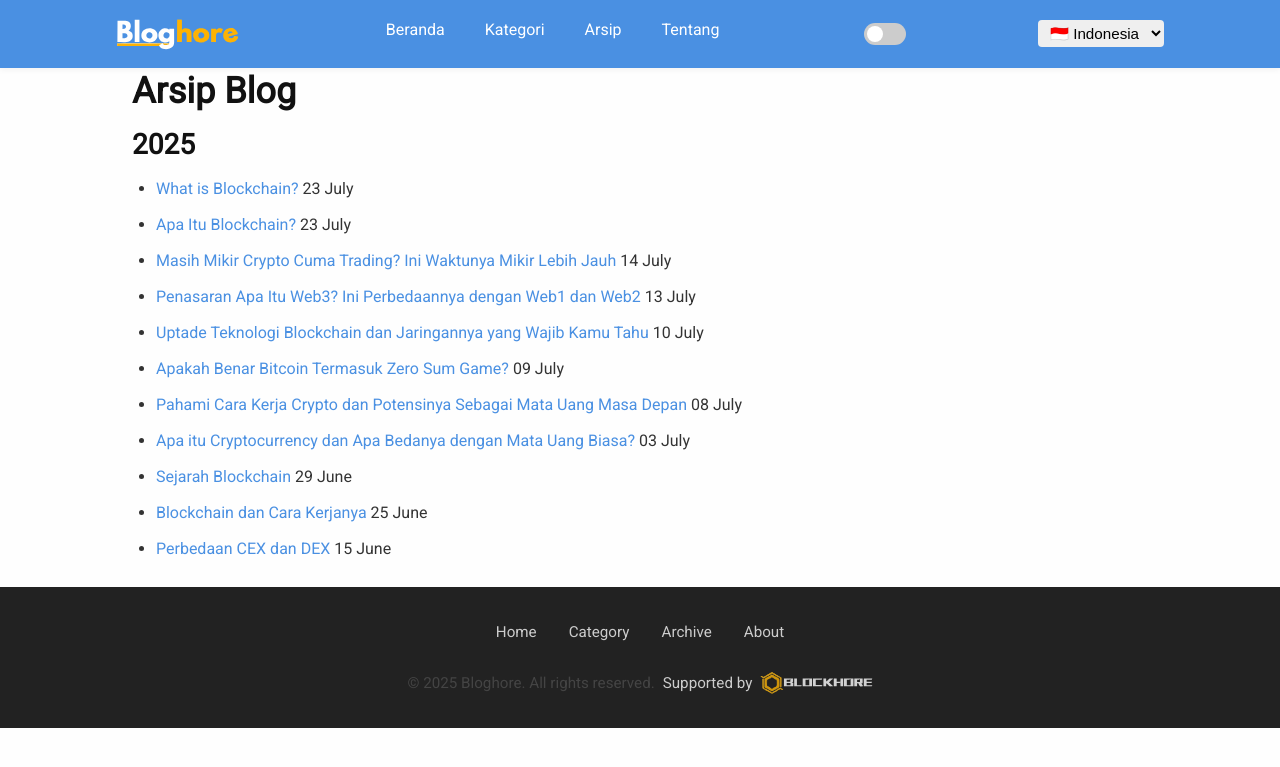
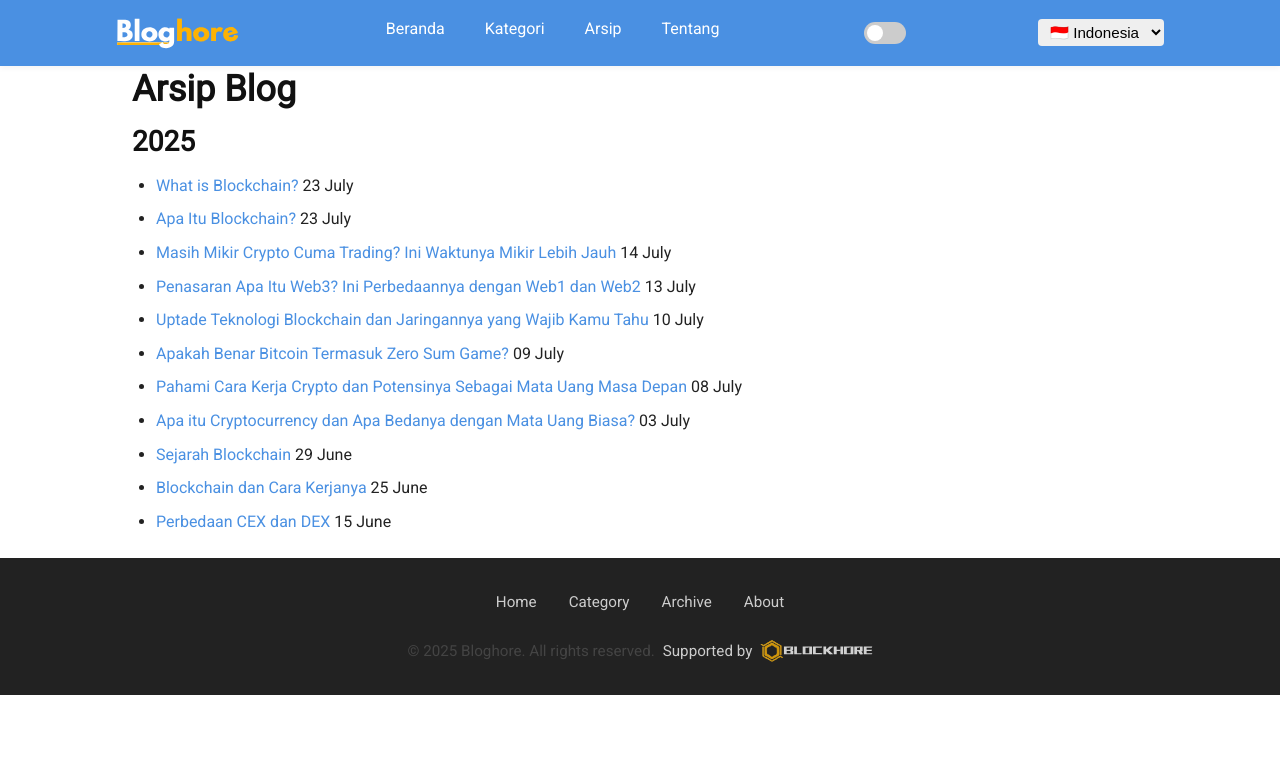
Before and after one commit to Blockhore/bloghore.github.io, a Jekyll site: the page built from pages/archive.html, in a window 1280 px wide. Shown: the top 767 px of the page. Built offline with Jekyll 4.4.1, drawn with Linux system fonts in a browser that asks for light colours.

Commit message:
Update main.scss

```diff
--- a/assets/css/main.scss
+++ b/assets/css/main.scss
@@ -3,6 +3,7 @@
 
 // === IMPORT AT THE _sass FOLDER === //
 @import "variables";
+@import "typography";
 @import "mixins";
 @import "layout";
 @import "component";
@@ -11,7 +12,6 @@
 @import "footer";
 @import "navbar";
 @import "reset";
-@import "typography";
 @import "home";
 @import "hero";
 @import "sidebar";
```
